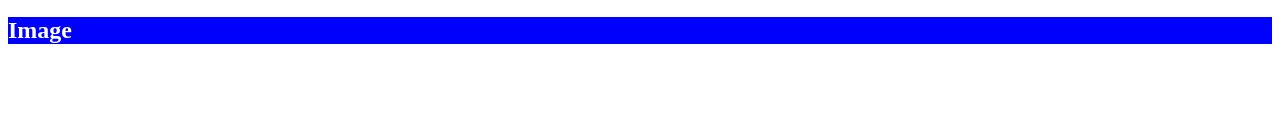
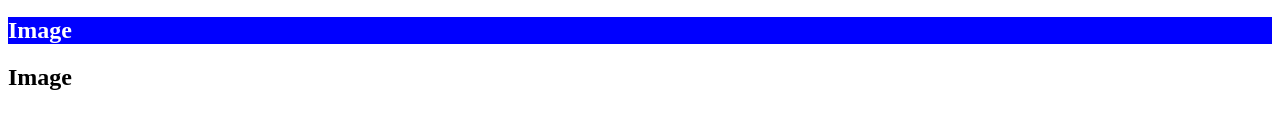
Before and after one commit to jiresnodem/project, a plain HTML site: page index.html in a window 1280 px wide. Shown: the part 206-334 px from the top of the page. Drawn offline with Linux system fonts and the light colour scheme.

Commit message:
secon section image

```diff
--- a/index.html
+++ b/index.html
@@ -28,6 +28,9 @@
 			<section id="picture">
 				<h1>Image</h1>
 			</section>
+			<section id="">
+				<h1>Image</h1>
+			</section>
 		</main>
 	</body>
 </html>
```
